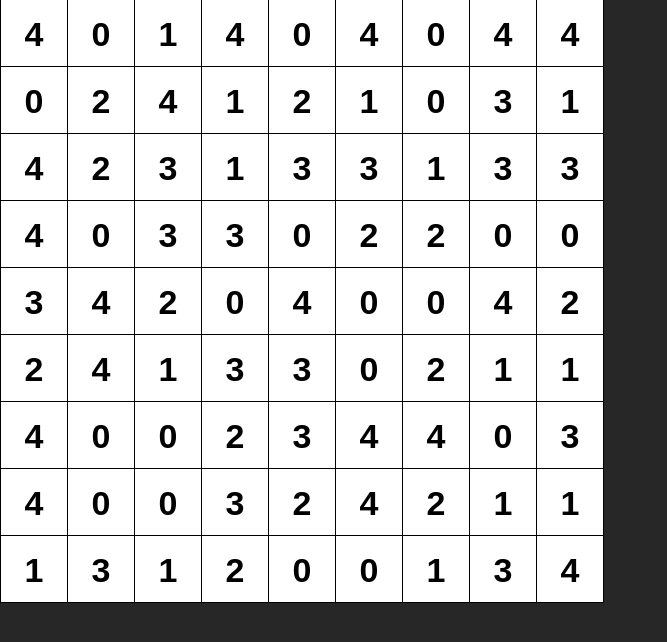
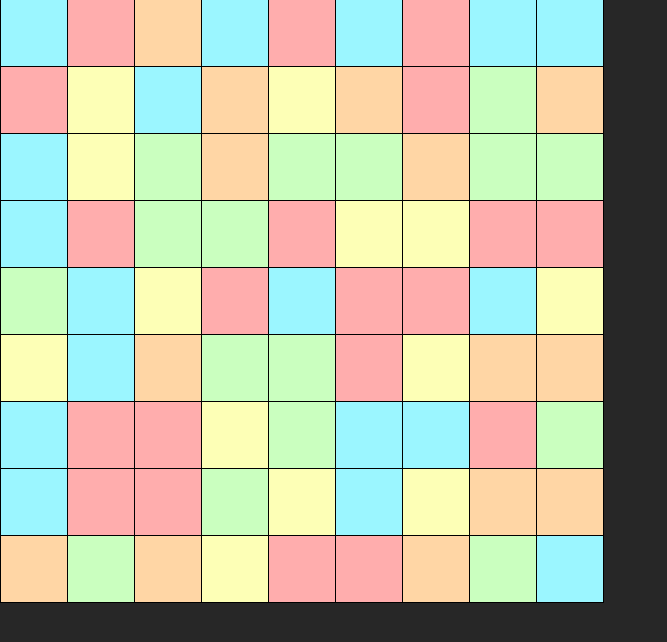
Before and after one commit to johnpham99/Polygon-Pop, a React (Create React App) app in the folder client/: page / in a window 1280 px wide. Shown: the top 642 px of the page, without its empty margins (0-667 px from the left). Built offline with nearby package versions, Linux system fonts and the light colour scheme.

Commit message:
Represent cells by color instead of number

```diff
--- a/client/src/App.js
+++ b/client/src/App.js
@@ -1,9 +1,21 @@
 import { useEffect, useState } from 'react'
 
 function Square({value, onSquareClick, isSelected}) {
-  const squareStyle = isSelected ? { backgroundColor: 'yellow' } : {};
+  const valueColors = {
+    0: '#FFADAD',
+    1: '#FFD6A5',
+    2: '#FDFFB6',
+    3: '#CAFFBF',
+    4: '#9BF6FF',
+  };
+
+
+  const squareStyle = {
+    backgroundColor: isSelected ? 'yellow' : valueColors[value] || 'white',
+  };
+
   return <button className="square" style={squareStyle} onClick = {onSquareClick}>
-    {value}
+    {/* {value} */}
   </button>
 }
 
```
